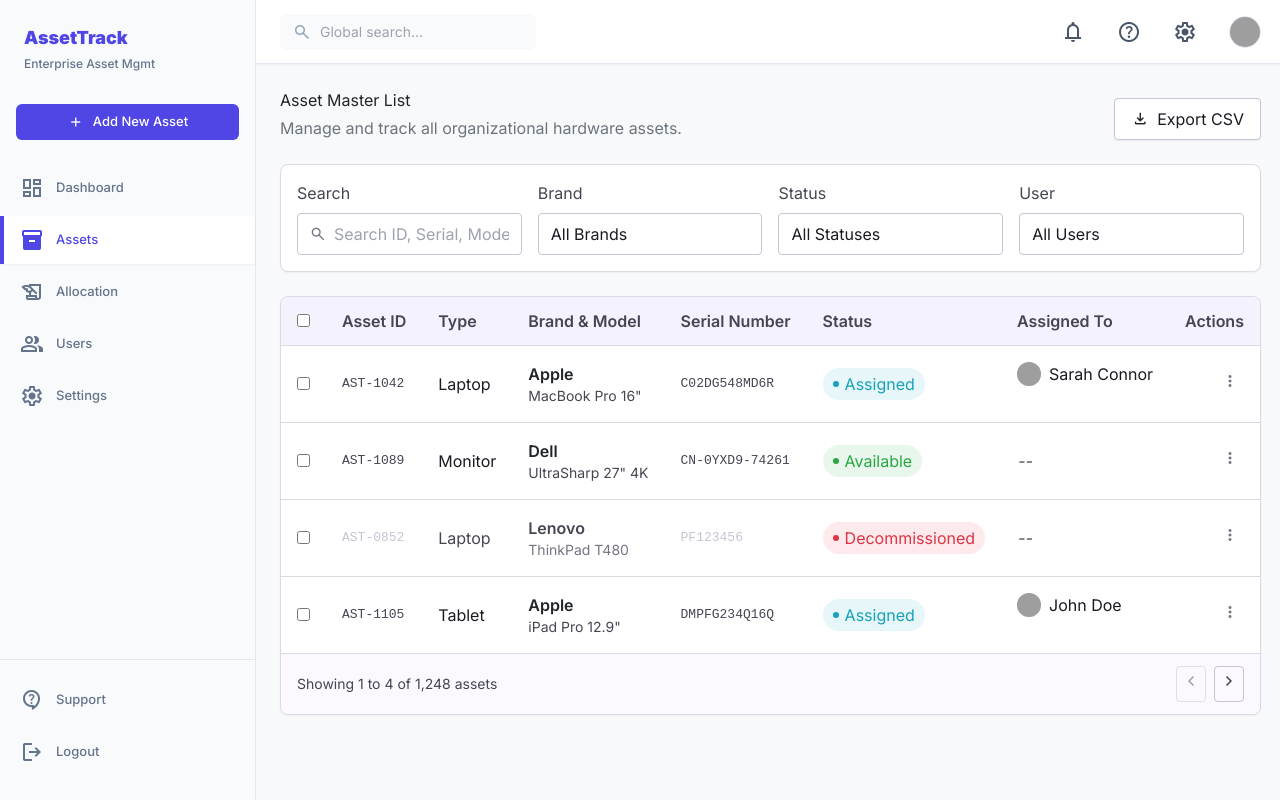
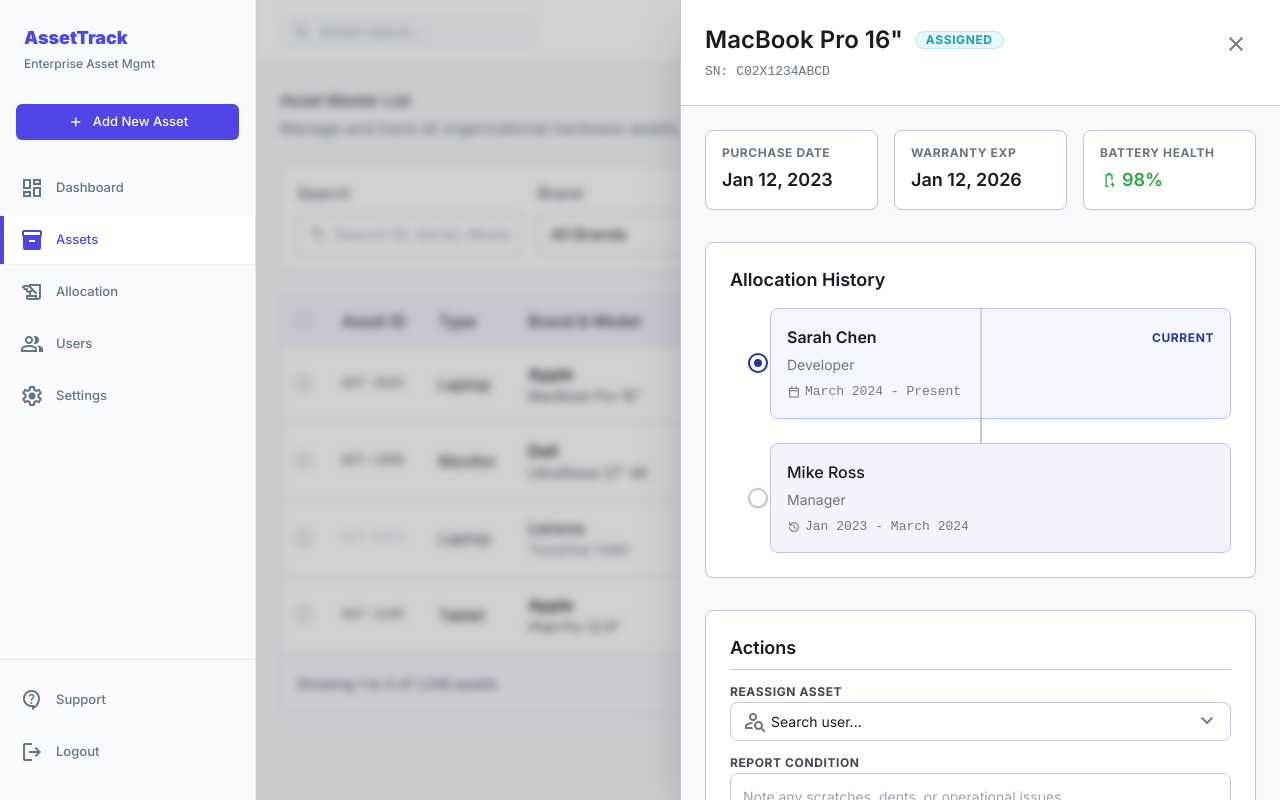
Before and after one commit to AhmedShehab1/AssetTrack, a React (Vite) app in the folder frontend/: page / in a window 1280 px wide. Built offline with nearby package versions, Linux system fonts and the light colour scheme; grey boxes are pictures that could not be loaded.

Commit message:
feat: implement static AssetDetail and AssetHistoryTimeline components

```diff
--- /dev/null
+++ b/frontend/src/components/AssetDetail.jsx
@@ -0,0 +1,91 @@
+import React from 'react';
+import AssetHistoryTimeline from './AssetHistoryTimeline';
+
+const AssetDetail = () => {
+  return (
+    <>
+      {/* Slide-out Panel Overlay */}
+      <div className="absolute inset-0 bg-on-surface/20 backdrop-blur-sm z-40 transition-opacity"></div>
+
+      {/* Detail Panel */}
+      <div className="absolute top-0 right-0 h-full w-[600px] bg-surface-card shadow-2xl border-l border-outline-variant z-50 flex flex-col transform transition-transform duration-300 ease-in-out">
+        {/* Panel Header */}
+        <div className="flex justify-between items-start p-spacing-lg border-b border-outline-variant bg-surface-container-lowest">
+          <div>
+            <div className="flex items-center gap-3 mb-2">
+              <h2 className="font-headline-md text-headline-md text-on-surface">MacBook Pro 16"</h2>
+              <span className="inline-flex items-center px-2.5 py-0.5 rounded-full font-label-caps text-label-caps bg-info-assigned/10 text-info-assigned border border-info-assigned/20">
+                ASSIGNED
+              </span>
+            </div>
+            <div className="font-data-mono text-data-mono text-text-body">
+              SN: C02X1234ABCD
+            </div>
+          </div>
+          <button aria-label="Close panel" className="p-2 text-outline hover:bg-surface-container-low rounded-full transition-colors">
+            <span className="material-symbols-outlined">close</span>
+          </button>
+        </div>
+
+        {/* Panel Content (Scrollable) */}
+        <div className="flex-1 overflow-y-auto p-spacing-lg space-y-spacing-xl bg-surface-page">
+          {/* Quick Stats Bento */}
+          <div className="grid grid-cols-3 gap-gutter">
+            <div className="bg-surface-card p-spacing-md rounded-lg shadow-sm border border-outline-variant">
+              <div className="text-text-body font-label-caps text-label-caps mb-2">PURCHASE DATE</div>
+              <div className="font-headline-sm text-headline-sm text-on-surface">Jan 12, 2023</div>
+            </div>
+            <div className="bg-surface-card p-spacing-md rounded-lg shadow-sm border border-outline-variant">
+              <div className="text-text-body font-label-caps text-label-caps mb-2">WARRANTY EXP</div>
+              <div className="font-headline-sm text-headline-sm text-on-surface">Jan 12, 2026</div>
+            </div>
+            <div className="bg-surface-card p-spacing-md rounded-lg shadow-sm border border-outline-variant">
+              <div className="text-text-body font-label-caps text-label-caps mb-2">BATTERY HEALTH</div>
+              <div className="font-headline-sm text-headline-sm text-success-available flex items-center gap-1">
+                <span className="material-symbols-outlined text-[18px]">battery_charging_full</span>
+                98%
+              </div>
+            </div>
+          </div>
+
+          {/* Allocation History Timeline */}
+          <AssetHistoryTimeline />
+
+          {/* Action Section */}
+          <div className="bg-surface-card rounded-lg shadow-sm border border-outline-variant p-spacing-lg">
+            <h3 className="font-headline-sm text-headline-sm text-on-surface mb-spacing-md border-b border-outline-variant pb-2">Actions</h3>
+            <form className="space-y-4">
+              <div>
+                <label className="block font-label-caps text-label-caps text-on-surface-variant mb-1">REASSIGN ASSET</label>
+                <div className="relative">
+                  <span className="material-symbols-outlined absolute left-3 top-1/2 -translate-y-1/2 text-outline">person_search</span>
+                  <select defaultValue="" className="w-full pl-10 pr-4 py-2 bg-surface-container-lowest border border-outline-variant rounded-lg focus:outline-none focus:border-primary focus:ring-1 focus:ring-primary font-body-md text-body-md text-on-surface appearance-none cursor-pointer">
+                    <option disabled value="">Search user...</option>
+                    <option value="1">Jane Doe (Design)</option>
+                    <option value="2">John Smith (Engineering)</option>
+                    <option value="3">Alice Johnson (Marketing)</option>
+                  </select>
+                  <span className="material-symbols-outlined absolute right-3 top-1/2 -translate-y-1/2 text-outline pointer-events-none">expand_more</span>
+                </div>
+              </div>
+
+              <div>
+                <label className="block font-label-caps text-label-caps text-on-surface-variant mb-1">REPORT CONDITION</label>
+                <textarea className="w-full p-3 bg-surface-container-lowest border border-outline-variant rounded-lg focus:outline-none focus:border-primary focus:ring-1 focus:ring-primary font-body-md text-body-md text-on-surface resize-none" placeholder="Note any scratches, dents, or operational issues..." rows="3"></textarea>
+              </div>
+
+              <div className="flex justify-end pt-2">
+                <button className="px-4 py-2 bg-primary text-on-primary rounded-lg font-body-md text-body-md font-medium hover:bg-surface-tint transition-colors flex items-center gap-2" type="button">
+                  <span className="material-symbols-outlined text-[18px]">save</span>
+                  Update Asset
+                </button>
+              </div>
+            </form>
+          </div>
+        </div>
+      </div>
+    </>
+  );
+};
+
+export default AssetDetail;
--- /dev/null
+++ b/frontend/src/components/AssetHistoryTimeline.jsx
@@ -0,0 +1,47 @@
+import React from 'react';
+
+const AssetHistoryTimeline = () => {
+  return (
+    <div className="bg-surface-card rounded-lg shadow-sm border border-outline-variant p-spacing-lg">
+      <h3 className="font-headline-sm text-headline-sm text-on-surface mb-spacing-md">Allocation History</h3>
+      <div className="relative pl-6 space-y-6 before:absolute before:inset-0 before:ml-2.5 before:-translate-x-px md:before:mx-auto md:before:translate-x-0 before:h-full before:w-0.5 before:bg-outline-variant">
+        {/* Current Assignment */}
+        <div className="relative flex items-center justify-between md:justify-normal md:odd:flex-row-reverse group is-active">
+          <div className="flex items-center justify-center w-5 h-5 rounded-full border-2 border-primary bg-surface-card absolute left-0 -translate-x-1.5 shadow">
+            <div className="w-2 h-2 rounded-full bg-primary"></div>
+          </div>
+          <div className="w-full ml-4">
+            <div className="flex flex-col p-4 bg-primary-fixed/30 border border-primary-fixed-dim rounded-lg shadow-sm">
+              <div className="flex justify-between items-center mb-1">
+                <div className="font-body-lg text-body-lg font-semibold text-on-surface">Sarah Chen</div>
+                <span className="font-label-caps text-label-caps text-primary">CURRENT</span>
+              </div>
+              <div className="font-body-md text-body-md text-text-body mb-2">Developer</div>
+              <div className="font-data-mono text-data-mono text-outline flex items-center gap-1">
+                <span className="material-symbols-outlined text-[14px]">calendar_today</span>
+                March 2024 - Present
+              </div>
+            </div>
+          </div>
+        </div>
+        {/* Previous Assignment */}
+        <div className="relative flex items-center justify-between md:justify-normal md:odd:flex-row-reverse group">
+          <div className="flex items-center justify-center w-5 h-5 rounded-full border-2 border-outline-variant bg-surface-card absolute left-0 -translate-x-1.5 shadow">
+          </div>
+          <div className="w-full ml-4">
+            <div className="flex flex-col p-4 bg-surface-container-low border border-outline-variant rounded-lg">
+              <div className="font-body-lg text-body-lg font-medium text-on-surface mb-1">Mike Ross</div>
+              <div className="font-body-md text-body-md text-text-body mb-2">Manager</div>
+              <div className="font-data-mono text-data-mono text-outline flex items-center gap-1">
+                <span className="material-symbols-outlined text-[14px]">history</span>
+                Jan 2023 - March 2024
+              </div>
+            </div>
+          </div>
+        </div>
+      </div>
+    </div>
+  );
+};
+
+export default AssetHistoryTimeline;
--- a/frontend/src/components/AssetList.jsx
+++ b/frontend/src/components/AssetList.jsx
@@ -1,3 +1,5 @@
+import AssetDetail from './AssetDetail';
+
 export default function AssetList() {
   return (
     <main className="flex-1 p-container-padding overflow-x-hidden">
@@ -210,6 +212,7 @@
           </div>
         </div>
       </div>
+      <AssetDetail />
     </main>
   );
 }
```
